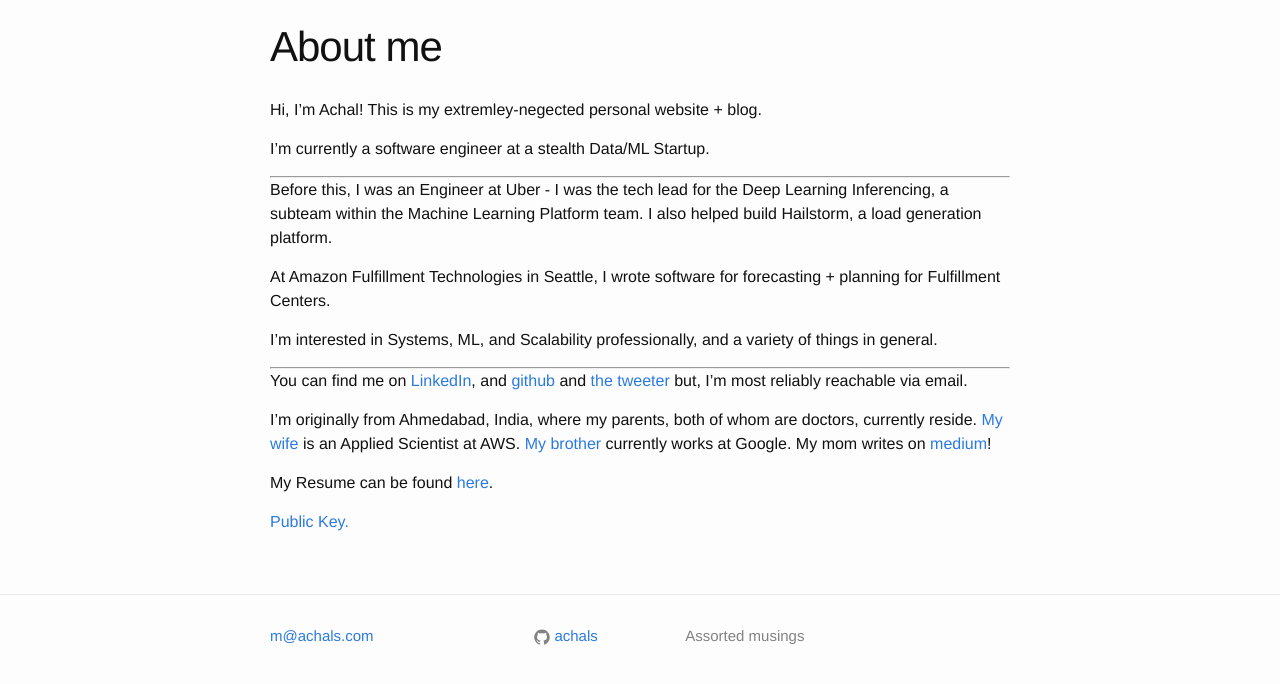
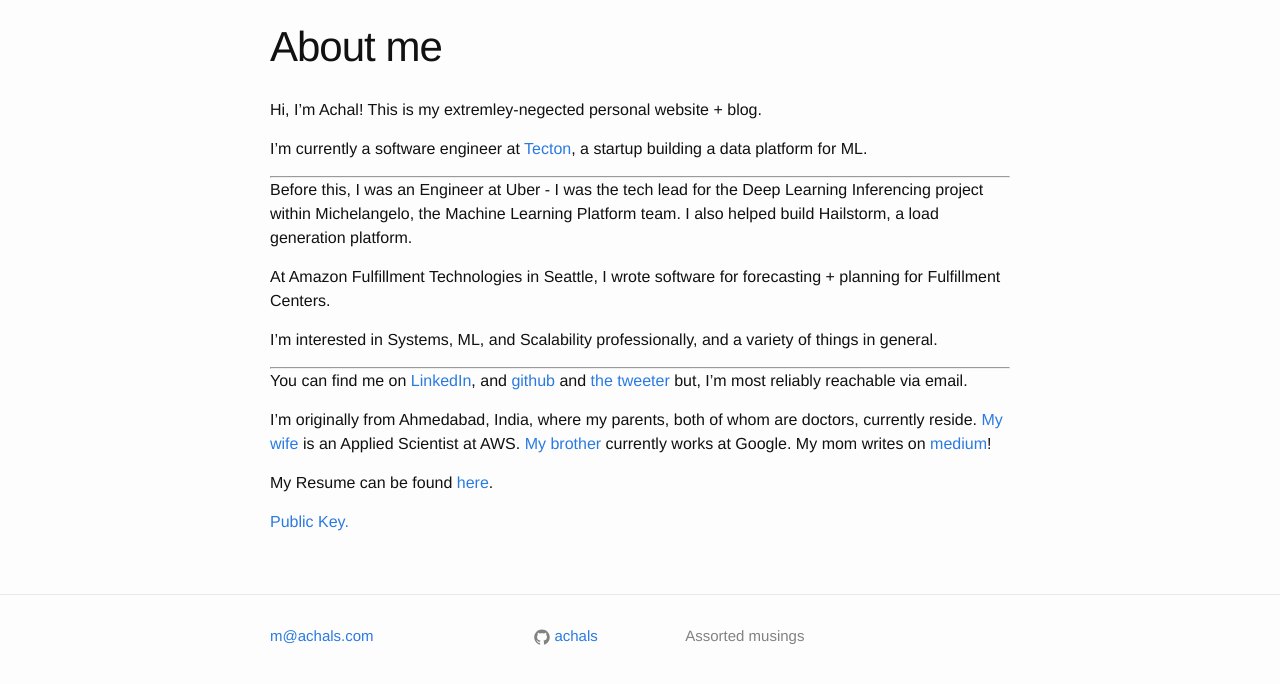
Before and after one commit to achals/achals.github.io, a Jekyll site: the page built from about.md, in a window 1280 px wide, cut to the strip 104-788 px from the top of the page. Built offline with Jekyll 4.4.1, drawn with Linux system fonts in a browser that asks for light colours.

Commit message:
Tecton is unveiled now

```diff
--- a/about.md
+++ b/about.md
@@ -6,12 +6,12 @@
 
 Hi, I'm Achal! This is my extremley-negected personal website + blog.
 
-I'm currently a software engineer at a stealth Data/ML Startup.
+I'm currently a software engineer at [Tecton](https://tecton.ai/), a startup building a data platform for ML.
 
 ---
 
 
-Before this, I was an Engineer at Uber - I was the tech lead for the Deep Learning Inferencing, a subteam within the Machine Learning Platform team. I also helped build Hailstorm, a load generation platform.
+Before this, I was an Engineer at Uber - I was the tech lead for the Deep Learning Inferencing project within Michelangelo, the Machine Learning Platform team. I also helped build Hailstorm, a load generation platform.
 
 At Amazon Fulfillment Technologies in Seattle, I wrote software for forecasting + planning for Fulfillment Centers.
 
```
